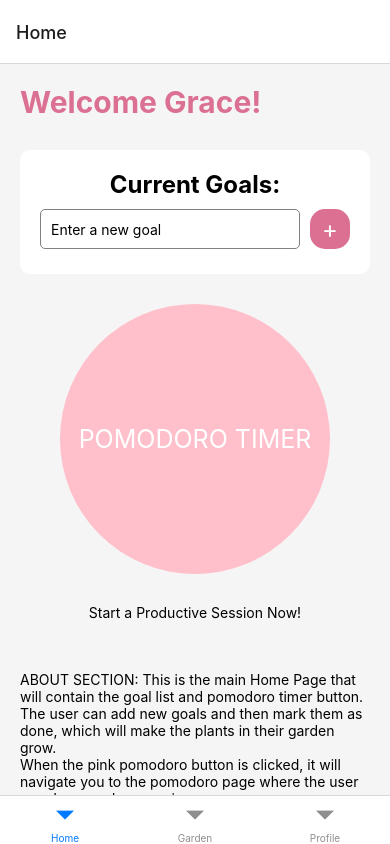
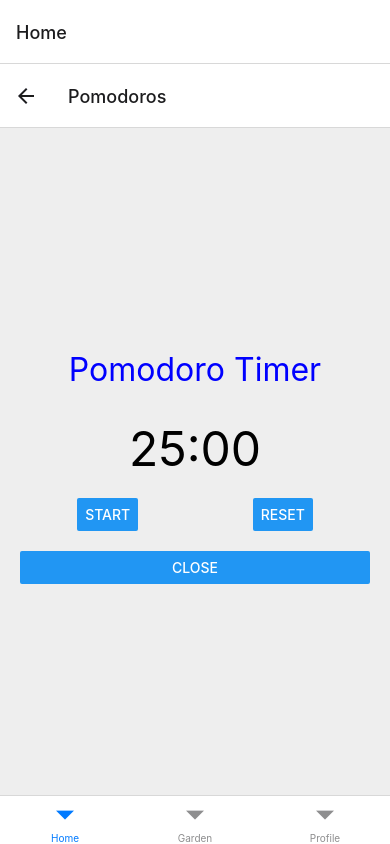
Before and after one commit to grxceyang/nurture, a React Native app: screen /Pomodoros in a window 390 px wide. Built offline with nearby package versions, Linux system fonts and the light colour scheme.

Commit message:
added pomodoro functionality

```diff
--- a/components/HomePage.js
+++ b/components/HomePage.js
@@ -6,7 +6,7 @@ import { useFocusEffect } from '@react-navigation/native';
 const storageKey = '@goals:list';
 const growthKey = '@user:growth';
 
-function HomePage() {
+function HomePage({ navigation }) {
   // State variables
   const [goals, setGoals] = useState([]);
   const [goalInput, setGoalInput] = useState('');
@@ -126,7 +126,7 @@ function HomePage() {
           </TouchableOpacity>
         </View>
       </View>
-      <TouchableOpacity style={styles.PomodoroButton} onPress={handlePomodoroCompletion}>
+      <TouchableOpacity style={styles.PomodoroButton} onPress={() => navigation.navigate('Pomodoros')}>
         <Text style={styles.PomodoroButtonText}>POMODORO TIMER</Text>
       </TouchableOpacity>
       <Text style={styles.productiveSessionText}>Start a Productive Session Now!</Text>
--- /dev/null
+++ b/components/HomePageStack.js
@@ -0,0 +1,21 @@
+import * as React from 'react';
+import { createStackNavigator } from '@react-navigation/stack';
+import HomePage from './HomePage';
+import PomodoroScreen from './PomodoroPage';
+
+const Stack = createStackNavigator();
+
+function HomePageStack() {
+    return (
+      <Stack.Navigator>
+        <Stack.Screen
+          name="Home"
+          component={HomePage}
+          options={{ headerShown: false }} // Disable the header for the HomePage
+        />
+        <Stack.Screen name="Pomodoros" component={PomodoroScreen} options={{ presentation: 'modal' }} />
+      </Stack.Navigator>
+    );
+  }
+
+export default HomePageStack;
--- /dev/null
+++ b/components/PomodoroPage.js
@@ -0,0 +1,80 @@
+import React, { useState, useEffect, useRef } from 'react';
+import { View, Button, StyleSheet, Text } from 'react-native';
+import { useNavigation } from '@react-navigation/native';
+
+const PomodoroScreen = () => {
+  const navigation = useNavigation();
+  const [seconds, setSeconds] = useState(1500); // 25 minutes in seconds
+  const [isActive, setIsActive] = useState(false);
+  const intervalRef = useRef(null);
+
+  useEffect(() => {
+    if (isActive) {
+      intervalRef.current = setInterval(() => {
+        setSeconds((seconds) => seconds - 1);
+      }, 1000);
+    } else if (!isActive && seconds !== 0) {
+      clearInterval(intervalRef.current);
+    }
+
+    return () => clearInterval(intervalRef.current);
+  }, [isActive, seconds]);
+
+  const toggle = () => {
+    setIsActive(!isActive);
+  };
+
+  const reset = () => {
+    setSeconds(1500);
+    setIsActive(false);
+  };
+
+  const formatTime = (secs) => {
+    const minutes = Math.floor(secs / 60);
+    const seconds = secs % 60;
+    return `${minutes}:${seconds < 10 ? '0' : ''}${seconds}`;
+  };
+
+  return (
+    <View style={styles.container}>
+      <Text style={styles.headerText}>Pomodoro Timer</Text>
+      <Text style={styles.timerText}>{formatTime(seconds)}</Text>
+      <View style={styles.buttonContainer}>
+        <Button title={isActive ? "Pause" : "Start"} onPress={toggle} />
+        <Button title="Reset" onPress={reset} />
+      </View>
+      <Button title="Close" onPress={() => navigation.goBack()} />
+    </View>
+  );
+};
+
+const styles = StyleSheet.create({
+  container: {
+    flex: 1,
+    flexDirection: 'column',
+    backgroundColor: '#eee',
+    justifyContent: 'center',
+    textAlign: 'left',
+    padding: 20,
+  },
+  headerText: {
+    textAlign: 'center',
+    fontSize: 32,
+    padding: 10,
+    color: 'blue',
+    marginBottom: 20,
+  },
+  timerText: {
+    textAlign: 'center',
+    fontSize: 48,
+    color: 'black',
+    marginBottom: 20,
+  },
+  buttonContainer: {
+    flexDirection: 'row',
+    justifyContent: 'space-around',
+    marginBottom: 20,
+  },
+});
+
+export default PomodoroScreen;
--- a/components/TabView.js
+++ b/components/TabView.js
@@ -2,7 +2,7 @@ import * as React from 'react';
 import { NavigationContainer } from '@react-navigation/native';
 import { createBottomTabNavigator } from '@react-navigation/bottom-tabs';
 
-import HomeScreen from './HomePage';
+import HomePageStack from './HomePageStack';
 import ProfileScreen from './ProfilePage';
 import GardenScreen from './GardenPage';
 import ValueProvider from './ValueContext';
@@ -16,7 +16,7 @@ export default function TabView() {
     <ValueProvider value={data}>
       <NavigationContainer>
         <Tab.Navigator>
-          <Tab.Screen name="Home" component={HomeScreen} />
+          <Tab.Screen name="Home" component={HomePageStack} />
           <Tab.Screen name="Garden" component={GardenScreen} />
           <Tab.Screen name="Profile" component={ProfileScreen} />
         </Tab.Navigator>
```
Also changed, not shown: package.json (+5 -2 lines), 1 other file (tests, documents, lock files or other folders).
